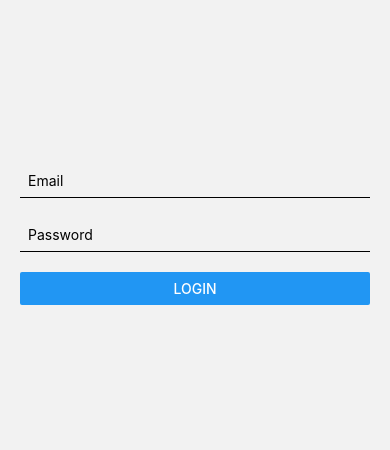
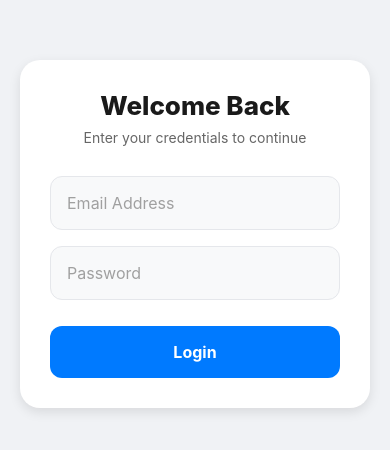
Before and after one commit to Sumayya-Afrin/SmartStudyScheduler-backend, a React Native app: screen /Auth in a window 390 px wide. Shown: the part 188-638 px from the top of the page. Built offline with nearby package versions, Linux system fonts and the light colour scheme.

Commit message:
feat: enhance AuthScreen with improved UI and loading state management

```diff
--- a/src/screens/AuthScreen.tsx
+++ b/src/screens/AuthScreen.tsx
@@ -1,40 +1,58 @@
 import React, { useState } from 'react';
-import { View, TextInput, Button, StyleSheet, Alert } from 'react-native';
-import * as SecureStore from 'expo-secure-store';
-import api from '../services/api'; // Importing our centralized service
+import {
+  View,
+  TextInput,
+  TouchableOpacity,
+  Text,
+  StyleSheet,
+  Alert,
+  ActivityIndicator,
+  KeyboardAvoidingView,
+  Platform
+} from 'react-native';
 import { saveToken } from '../utils/storage';
+import api from '../services/api';
 
-interface AuthScreenProps {
-  navigation: any;
+const AuthScreen = ({ navigation }: { navigation: any }) => {
+  const [email, setEmail] = useState('');
+  const [password, setPassword] = useState('');
+  const [isLoading, setIsLoading] = useState(false);
+
+  const handleLogin = async () => {
+    if (!email || !password) {
+      Alert.alert("Error", "Please fill in all fields.");
+      return;
     }
 
-const AuthScreen: React.FC<AuthScreenProps> = ({ navigation }) => {
-  const [email, setEmail] = useState('');
-  const [password, setPassword] = useState('');
- // Your new utility
-// ... other imports
-
-const handleLogin = async () => {
+    setIsLoading(true);
     try {
       const response = await api.post<{ token: string }>('/auth/login', { email, password });
-
-    // Use the abstraction instead of SecureStore directly
       await saveToken(response.data.token);
-
       navigation.navigate('MainTabs');
     } catch (error) {
-    Alert.alert("Login Failed", "Invalid credentials");
+      Alert.alert("Login Failed", "Invalid email or password.");
+    } finally {
+      setIsLoading(false);
     }
   };
 
   return (
-    <View style={styles.container}>
+    <KeyboardAvoidingView
+      behavior={Platform.OS === 'ios' ? 'padding' : 'height'}
+      style={styles.container}
+    >
+      <View style={styles.formCard}>
+        <Text style={styles.title}>Welcome Back</Text>
+        <Text style={styles.subtitle}>Enter your credentials to continue</Text>
+
         <TextInput
           style={styles.input}
-        placeholder="Email"
+          placeholder="Email Address"
           value={email}
           onChangeText={setEmail}
           autoCapitalize="none"
+          keyboardType="email-address"
+          placeholderTextColor="#A0A0A0"
         />
         <TextInput
           style={styles.input}
@@ -42,15 +60,67 @@ const handleLogin = async () => {
           secureTextEntry
           value={password}
           onChangeText={setPassword}
+          placeholderTextColor="#A0A0A0"
         />
-      <Button title="Login" onPress={handleLogin} />
+
+        <TouchableOpacity
+          style={[styles.button, isLoading && styles.buttonDisabled]}
+          onPress={handleLogin}
+          disabled={isLoading}
+        >
+          {isLoading ? (
+            <ActivityIndicator color="#fff" />
+          ) : (
+            <Text style={styles.buttonText}>Login</Text>
+          )}
+        </TouchableOpacity>
       </View>
+    </KeyboardAvoidingView>
   );
 };
 
 const styles = StyleSheet.create({
-  container: { padding: 20, justifyContent: 'center', flex: 1 },
-  input: { borderBottomWidth: 1, marginBottom: 20, padding: 8 }
+  // Added alignItems: 'center' to keep the card centered on Web
+  container: {
+    flex: 1,
+    backgroundColor: '#F0F2F5',
+    justifyContent: 'center',
+    alignItems: 'center',
+    padding: 20
+  },
+  // Added maxWidth to prevent stretching on Desktop
+  formCard: {
+    width: '100%',
+    maxWidth: 400,
+    backgroundColor: '#fff',
+    padding: 30,
+    borderRadius: 20,
+    shadowColor: '#000',
+    shadowOffset: { width: 0, height: 4 },
+    shadowOpacity: 0.1,
+    shadowRadius: 12,
+    elevation: 8
+  },
+  title: { fontSize: 26, fontWeight: '800', color: '#1A1A1A', marginBottom: 8, textAlign: 'center' },
+  subtitle: { fontSize: 14, color: '#666', marginBottom: 30, textAlign: 'center' },
+  input: {
+    backgroundColor: '#F8F9FA',
+    padding: 16,
+    borderRadius: 12,
+    marginBottom: 16,
+    fontSize: 16,
+    borderWidth: 1.5,
+    borderColor: '#E5E7EB'
+  },
+  button: {
+    backgroundColor: '#007AFF',
+    padding: 16,
+    borderRadius: 12,
+    alignItems: 'center',
+    marginTop: 10
+  },
+  buttonDisabled: { backgroundColor: '#A0CFFF' },
+  buttonText: { color: '#fff', fontSize: 16, fontWeight: '700' }
 });
 
 export default AuthScreen;
```
Lines whose indentation alone changed are shown as unchanged.
